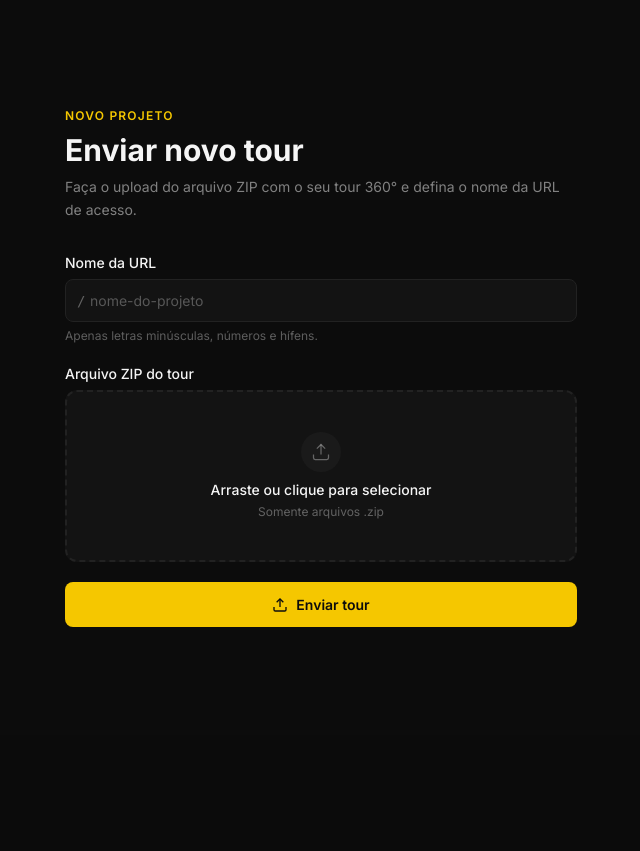
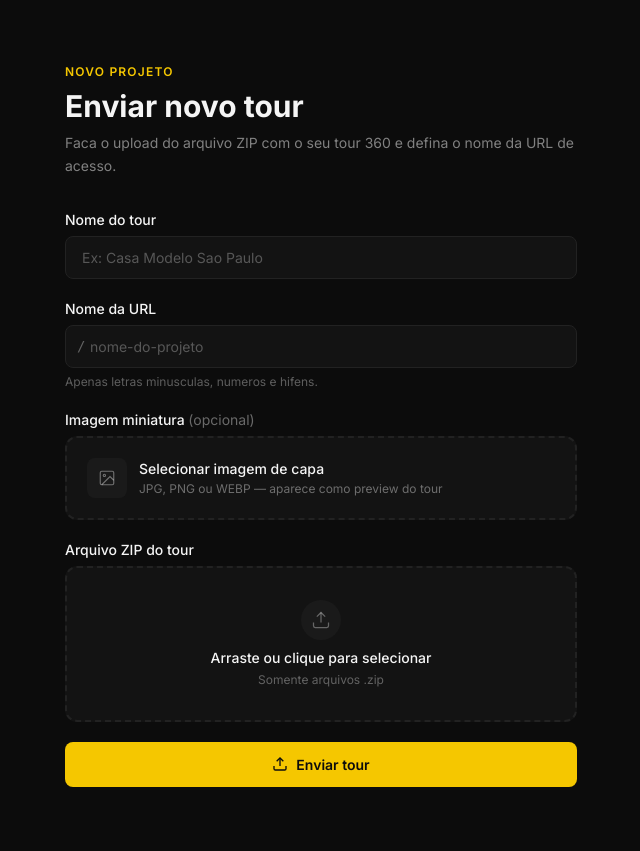
Before and after one commit to rafaeljoia/flask-tour360, a Flask app: page /register in a window 1280 px wide. Shown: the part 65-916 px from the top of the page, without its empty margins (319-959 px from the left). Before the commit the page ends 692 px from the top, so only its background shows below. Run offline with Flask 3, Linux system fonts and the light colour scheme; the visitor is signed in with stand-in values (Sample User, id 1); some libraries are stand-ins or nearby versions.

Commit message:
feat: add thumbnail and display name fields to register form

```diff
--- a/templates/register.html
+++ b/templates/register.html
@@ -9,90 +9,134 @@
     <link href="https://fonts.googleapis.com/css2?family=Inter:wght@400;500;600;700;800&display=swap" rel="stylesheet" />
     <script src="https://cdn.tailwindcss.com"></script>
     <style>
-      body { background-color: #0C0C0C; color: #F5F5F5; font-family: 'Inter', sans-serif; }
-      input[type="text"], input[type="file"] { background: #131313; border: 1px solid #222; color: #F5F5F5; border-radius: 0.5rem; padding: 0.625rem 1rem; width: 100%; font-size: 0.875rem; transition: border-color 0.2s, box-shadow 0.2s; outline: none; }
-      input[type="text"]:focus { border-color: #F5C700; box-shadow: 0 0 0 3px rgba(245,199,0,0.15); }
-      input[type="text"]::placeholder { color: rgba(245,245,245,0.3); }
-      .btn-primary { background: #F5C700; color: #0C0C0C; font-weight: 600; padding: 0.75rem 1.5rem; border-radius: 0.5rem; font-size: 0.875rem; width: 100%; cursor: pointer; border: none; transition: opacity 0.2s; display: flex; align-items: center; justify-content: center; gap: 0.5rem; }
-      .btn-primary:hover { opacity: 0.9; }
-      .drop-area { border: 2px dashed #222; border-radius: 0.75rem; padding: 2.5rem; text-align: center; cursor: pointer; transition: border-color 0.2s, background 0.2s; background: #131313; }
+      * { box-sizing: border-box; }
+      body { background-color: #0C0C0C; color: #F5F5F5; font-family: 'Inter', sans-serif; margin: 0; }
+      .field-input {
+        background: #131313; border: 1px solid #222; color: #F5F5F5;
+        border-radius: 0.5rem; padding: 0.625rem 1rem; width: 100%;
+        font-size: 0.875rem; outline: none;
+        transition: border-color 0.2s, box-shadow 0.2s;
+      }
+      .field-input:focus { border-color: #F5C700; box-shadow: 0 0 0 3px rgba(245,199,0,0.15); }
+      .field-input::placeholder { color: rgba(245,245,245,0.3); }
+      .field-input.with-prefix { padding-left: 1.5rem; }
+      .prefix { position: absolute; left: 0.75rem; top: 50%; transform: translateY(-50%);
+                 color: rgba(245,245,245,0.35); font-size: 0.875rem; font-family: monospace; pointer-events: none; }
+      .drop-area { border: 2px dashed #222; border-radius: 0.75rem; padding: 2rem;
+                   text-align: center; cursor: pointer; background: #131313;
+                   transition: border-color 0.2s, background 0.2s; }
       .drop-area:hover, .drop-area.dragover { border-color: rgba(245,199,0,0.5); background: rgba(245,199,0,0.04); }
       .drop-area.has-file { border-color: rgba(245,199,0,0.4); background: rgba(245,199,0,0.04); }
-      .prefix { position: absolute; left: 0.75rem; top: 50%; transform: translateY(-50%); color: rgba(245,245,245,0.35); font-size: 0.875rem; font-family: monospace; pointer-events: none; }
-      .input-with-prefix { padding-left: 1.5rem !important; }
+      .thumb-area { border: 2px dashed #222; border-radius: 0.75rem; overflow: hidden;
+                    cursor: pointer; background: #131313; transition: border-color 0.2s, background 0.2s; }
+      .thumb-area:hover { border-color: rgba(245,199,0,0.4); background: rgba(245,199,0,0.04); }
+      .thumb-area.has-preview { border-color: rgba(245,199,0,0.4); padding: 0; }
+      .btn-primary { background: #F5C700; color: #0C0C0C; font-weight: 600; padding: 0.75rem 1.5rem;
+                     border-radius: 0.5rem; font-size: 0.875rem; width: 100%; cursor: pointer;
+                     border: none; display: flex; align-items: center; justify-content: center; gap: 0.5rem; }
+      .btn-primary:hover { opacity: 0.9; }
       @keyframes fadeUp { from { opacity: 0; transform: translateY(16px); } to { opacity: 1; transform: translateY(0); } }
       .fade-up { animation: fadeUp 0.45s ease forwards; }
     </style>
   </head>
   <body class="min-h-screen">
-    <!-- Header -->
     <header class="border-b sticky top-0 z-50 backdrop-blur-sm" style="border-color:#1a1a1a; background: rgba(12,12,12,0.85);">
       <div class="max-w-6xl mx-auto px-6 py-4 flex items-center gap-4">
-        <a href="/" class="flex items-center gap-2 text-sm transition-colors" style="color: rgba(245,245,245,0.45);" onmouseover="this.style.color='#F5F5F5'" onmouseout="this.style.color='rgba(245,245,245,0.45)'">
+        <a href="/" class="flex items-center gap-2 text-sm" style="color:rgba(245,245,245,0.45);"
+           onmouseover="this.style.color='#F5F5F5'" onmouseout="this.style.color='rgba(245,245,245,0.45)'">
           <svg width="16" height="16" viewBox="0 0 24 24" fill="none" stroke="currentColor" stroke-width="2">
             <path d="M19 12H5M12 5l-7 7 7 7"/>
           </svg>
           Voltar
         </a>
-        <span style="color:#222;">|</span>
-        <div class="text-2xl font-bold tracking-tight">
+        <span style="color:#222">|</span>
+        <span class="text-2xl font-bold tracking-tight">
           <span style="color:#F5C700">Bravia</span>
-          <span style="color: rgba(245,245,245,0.9)"> 360</span>
-        </div>
+          <span style="color:rgba(245,245,245,0.9)"> 360</span>
+        </span>
       </div>
     </header>
 
-    <!-- Form -->
     <main class="flex items-center justify-center px-6 py-16 min-h-[calc(100vh-65px)]">
       <div class="w-full max-w-lg fade-up">
         <div class="mb-8">
           <p class="text-xs font-semibold tracking-widest uppercase mb-2" style="color:#F5C700">Novo Projeto</p>
           <h1 class="text-3xl font-bold mb-2">Enviar novo tour</h1>
-          <p class="text-sm leading-relaxed" style="color: rgba(245,245,245,0.5)">
-            Faça o upload do arquivo ZIP com o seu tour 360° e defina o nome da URL de acesso.
+          <p class="text-sm leading-relaxed" style="color:rgba(245,245,245,0.5)">
+            Faca o upload do arquivo ZIP com o seu tour 360 e defina o nome da URL de acesso.
           </p>
         </div>
 
         <form method="POST" enctype="multipart/form-data" class="space-y-5">
+
+          <!-- Nome do tour -->
+          <div>
+            <label class="block text-sm font-medium mb-1.5">Nome do tour</label>
+            <input type="text" name="display_name" placeholder="Ex: Casa Modelo Sao Paulo"
+                   class="field-input" />
+          </div>
+
           <!-- Nome da URL -->
           <div>
             <label class="block text-sm font-medium mb-1.5">Nome da URL</label>
             <div class="relative">
               <span class="prefix">/</span>
-              <input
-                type="text"
-                name="project_name"
-                placeholder="nome-do-projeto"
-                class="input-with-prefix"
-                pattern="[a-z0-9-]+"
-                title="Use apenas letras minúsculas, números e hífens"
-                required
-                oninput="this.value = this.value.toLowerCase().replace(/[^a-z0-9-]/g, '')"
-              />
+              <input type="text" name="project_name" placeholder="nome-do-projeto"
+                     class="field-input with-prefix" required
+                     oninput="this.value = this.value.toLowerCase().replace(/[^a-z0-9-]/g, '')" />
             </div>
-            <p class="text-xs mt-1.5" style="color: rgba(245,245,245,0.35)">Apenas letras minúsculas, números e hífens.</p>
+            <p class="text-xs mt-1.5" style="color:rgba(245,245,245,0.35)">Apenas letras minusculas, numeros e hifens.</p>
+          </div>
+
+          <!-- Imagem miniatura -->
+          <div>
+            <label class="block text-sm font-medium mb-1.5">
+              Imagem miniatura
+              <span class="font-normal" style="color:rgba(245,245,245,0.4)">(opcional)</span>
+            </label>
+            <div id="thumbArea" class="thumb-area" onclick="document.getElementById('thumbInput').click()">
+              <input type="file" id="thumbInput" name="thumbnail" accept="image/*" class="hidden"
+                     onchange="handleThumb(this)" />
+              <div id="thumbContent" class="p-5 flex items-center gap-3">
+                <div class="w-10 h-10 rounded-lg flex items-center justify-center flex-shrink-0" style="background:#1a1a1a;">
+                  <svg width="18" height="18" viewBox="0 0 24 24" fill="none" stroke="rgba(245,245,245,0.4)" stroke-width="1.5">
+                    <rect x="3" y="3" width="18" height="18" rx="2" ry="2"/>
+                    <circle cx="8.5" cy="8.5" r="1.5"/>
+                    <polyline points="21 15 16 10 5 21"/>
+                  </svg>
+                </div>
+                <div>
+                  <p class="text-sm font-medium">Selecionar imagem de capa</p>
+                  <p class="text-xs mt-0.5" style="color:rgba(245,245,245,0.4)">JPG, PNG ou WEBP — aparece como preview do tour</p>
+                </div>
+              </div>
+            </div>
+            <!-- Preview da miniatura -->
+            <div id="thumbPreviewWrap" style="display:none; margin-top:8px; position:relative; border-radius:0.75rem; overflow:hidden; aspect-ratio:16/9;">
+              <img id="thumbPreview" src="" alt="Preview" style="width:100%;height:100%;object-fit:cover;" />
+              <button type="button" onclick="clearThumb(event)"
+                      style="position:absolute;top:8px;right:8px;background:rgba(0,0,0,0.6);border:none;border-radius:50%;width:28px;height:28px;cursor:pointer;display:flex;align-items:center;justify-content:center;color:#fff;">
+                <svg width="14" height="14" viewBox="0 0 24 24" fill="none" stroke="currentColor" stroke-width="2">
+                  <line x1="18" y1="6" x2="6" y2="18"/><line x1="6" y1="6" x2="18" y2="18"/>
+                </svg>
+              </button>
+              <button type="button" onclick="document.getElementById('thumbInput').click()"
+                      style="position:absolute;bottom:8px;right:8px;background:rgba(0,0,0,0.6);border:none;border-radius:6px;padding:4px 10px;cursor:pointer;color:#fff;font-size:12px;">
+                Trocar
+              </button>
+            </div>
           </div>
 
           <!-- Upload ZIP -->
           <div>
             <label class="block text-sm font-medium mb-1.5">Arquivo ZIP do tour</label>
-            <div
-              id="dropArea"
-              class="drop-area"
-              onclick="document.getElementById('fileInput').click()"
-              ondragover="event.preventDefault(); this.classList.add('dragover')"
-              ondragleave="this.classList.remove('dragover')"
-              ondrop="handleDrop(event)"
-            >
-              <input
-                type="file"
-                id="fileInput"
-                name="file"
-                accept=".zip"
-                class="hidden"
-                onchange="handleFileSelect(this)"
-                required
-              />
+            <div id="dropArea" class="drop-area"
+                 onclick="document.getElementById('fileInput').click()"
+                 ondragover="event.preventDefault(); this.classList.add('dragover')"
+                 ondragleave="this.classList.remove('dragover')"
+                 ondrop="handleDrop(event)">
+              <input type="file" id="fileInput" name="file" accept=".zip" class="hidden"
+                     onchange="handleFileSelect(this)" required />
               <div id="dropContent">
                 <div class="w-10 h-10 rounded-full flex items-center justify-center mx-auto mb-2" style="background:#1a1a1a;">
                   <svg width="20" height="20" viewBox="0 0 24 24" fill="none" stroke="rgba(245,245,245,0.35)" stroke-width="1.5">
@@ -102,7 +146,7 @@
                   </svg>
                 </div>
                 <p class="text-sm font-medium">Arraste ou clique para selecionar</p>
-                <p class="text-xs mt-1" style="color: rgba(245,245,245,0.35)">Somente arquivos .zip</p>
+                <p class="text-xs mt-1" style="color:rgba(245,245,245,0.35)">Somente arquivos .zip</p>
               </div>
             </div>
           </div>
@@ -120,37 +164,54 @@
     </main>
 
     <script>
+      function handleThumb(input) {
+        const file = input.files[0];
+        if (!file) return;
+        const reader = new FileReader();
+        reader.onload = function(e) {
+          document.getElementById('thumbPreview').src = e.target.result;
+          document.getElementById('thumbPreviewWrap').style.display = 'block';
+          document.getElementById('thumbArea').style.display = 'none';
+        };
+        reader.readAsDataURL(file);
+      }
+
+      function clearThumb(e) {
+        e.stopPropagation();
+        document.getElementById('thumbInput').value = '';
+        document.getElementById('thumbPreviewWrap').style.display = 'none';
+        document.getElementById('thumbArea').style.display = 'block';
+      }
+
       function handleDrop(e) {
         e.preventDefault();
         document.getElementById('dropArea').classList.remove('dragover');
         const file = e.dataTransfer.files[0];
         if (file && file.name.endsWith('.zip')) {
-          setFile(file);
+          setZipFile(file);
           const dt = new DataTransfer();
           dt.items.add(file);
           document.getElementById('fileInput').files = dt.files;
         } else {
-          alert('Somente arquivos .zip são aceitos.');
+          alert('Somente arquivos .zip sao aceitos.');
         }
       }
+
       function handleFileSelect(input) {
-        const file = input.files[0];
-        if (file) setFile(file);
+        if (input.files[0]) setZipFile(input.files[0]);
       }
-      function setFile(file) {
+
+      function setZipFile(file) {
         const area = document.getElementById('dropArea');
         area.classList.add('has-file');
         const sizeMB = (file.size / 1024 / 1024).toFixed(1);
-        document.getElementById('dropContent').innerHTML = `
-          <div style="color:#F5C700; width:40px; height:40px; border-radius:50%; border:1.5px solid rgba(245,199,0,0.3); display:flex; align-items:center; justify-content:center; margin: 0 auto 8px;">
-            <svg width="18" height="18" viewBox="0 0 24 24" fill="none" stroke="currentColor" stroke-width="1.5">
-              <path d="M20 7H4a2 2 0 0 0-2 2v10a2 2 0 0 0 2 2h16a2 2 0 0 0 2-2V9a2 2 0 0 0-2-2Z"/>
-              <path d="M16 21V5a2 2 0 0 0-2-2h-4a2 2 0 0 0-2 2v16"/>
-            </svg>
-          </div>
-          <p class="text-sm font-medium" style="color:#F5C700">${file.name}</p>
-          <p class="text-xs mt-1" style="color: rgba(245,245,245,0.35)">${sizeMB} MB — clique para trocar</p>
-        `;
+        document.getElementById('dropContent').innerHTML =
+          '<div style="color:#F5C700;width:40px;height:40px;border-radius:50%;border:1.5px solid rgba(245,199,0,0.3);display:flex;align-items:center;justify-content:center;margin:0 auto 8px;">' +
+          '<svg width="18" height="18" viewBox="0 0 24 24" fill="none" stroke="currentColor" stroke-width="1.5">' +
+          '<path d="M20 7H4a2 2 0 0 0-2 2v10a2 2 0 0 0 2 2h16a2 2 0 0 0 2-2V9a2 2 0 0 0-2-2Z"/>' +
+          '<path d="M16 21V5a2 2 0 0 0-2-2h-4a2 2 0 0 0-2 2v16"/></svg></div>' +
+          '<p class="text-sm font-medium" style="color:#F5C700">' + file.name + '</p>' +
+          '<p class="text-xs mt-1" style="color:rgba(245,245,245,0.35)">' + sizeMB + ' MB — clique para trocar</p>';
       }
     </script>
   </body>
```
